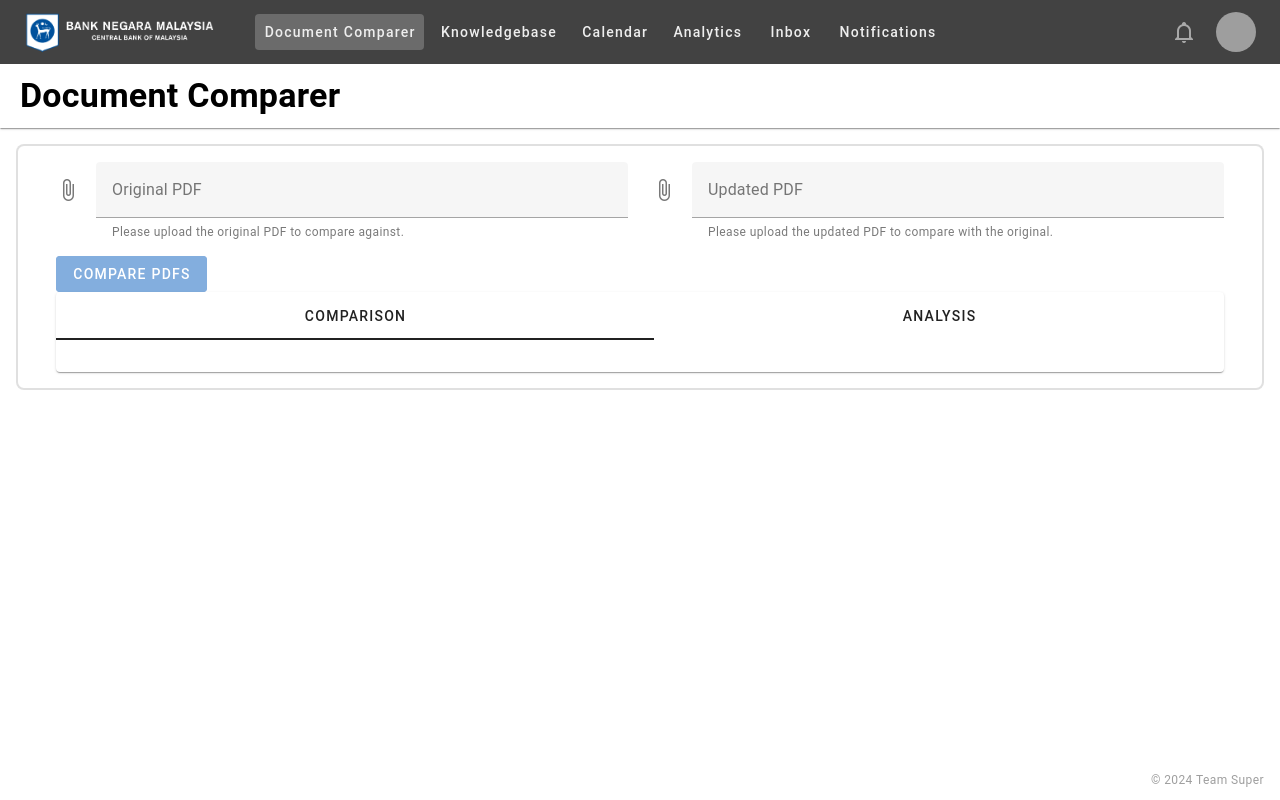
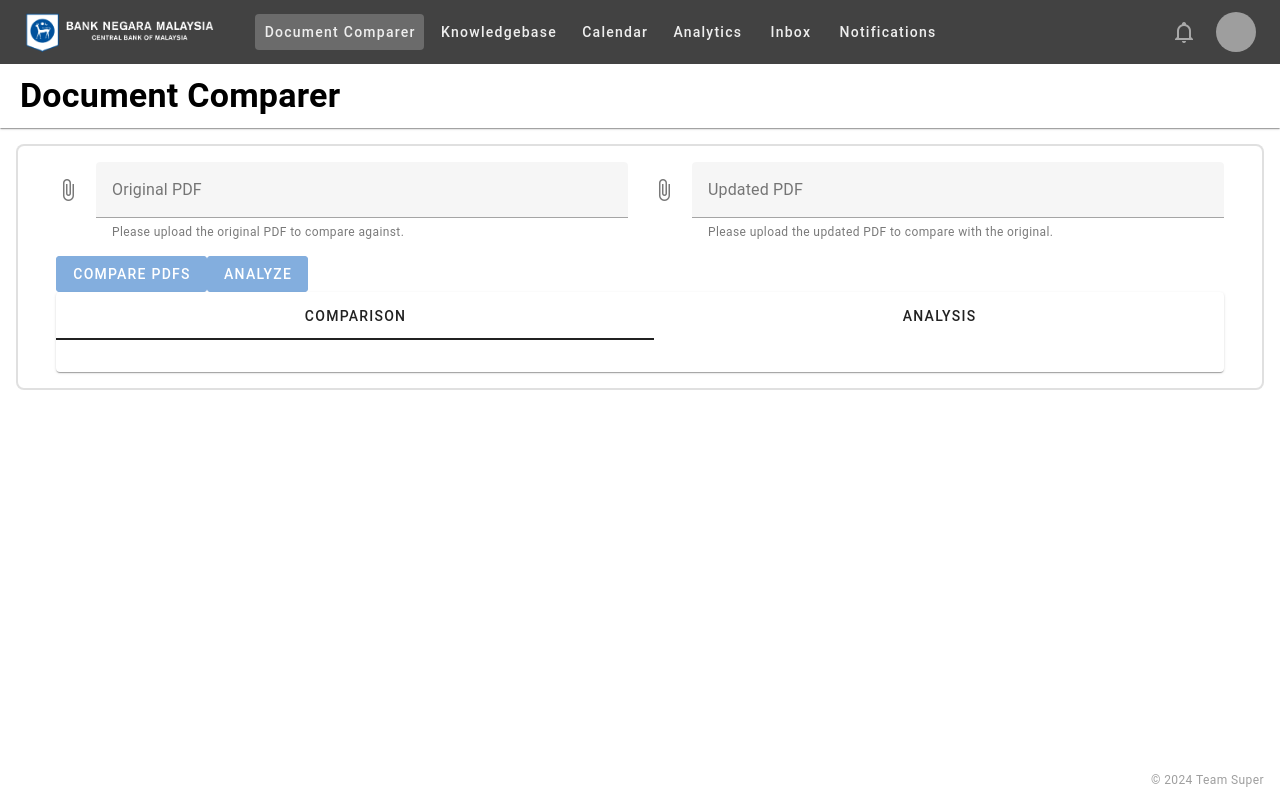
Before and after one commit to SalocinDotTEN/YTL-AI-Hackathon-Team-Super, a Vue app: page / in a window 1280 px wide. Built offline with nearby package versions, Linux system fonts and the light colour scheme; grey boxes are pictures that could not be loaded.

Commit message:
final tweaks before presentation.

```diff
--- a/src/layouts/default.vue
+++ b/src/layouts/default.vue
@@ -88,7 +88,7 @@
         { text: 'Notifications' },
       ]
 
-      const isActive = path => {
+      const isActive = (path: string) => {
         return route.path === path
       }
 
--- a/src/pages/index.vue
+++ b/src/pages/index.vue
@@ -31,6 +31,13 @@
       :loading="loading"
       @click="uploadToEndpoint"
     > Compare PDFs </v-btn>
+    <v-btn
+      class="mt-4 animate__animated animate__bounceIn"
+      color="primary"
+      :disabled="!file1 || !file2"
+      :loading="loading"
+      @click="analyze"
+    > Analyze </v-btn>
     <v-card>
       <v-tabs v-model="tab" grow>
         <v-tab value="comparison">Comparison</v-tab>
@@ -42,7 +49,7 @@
             <div v-html="comparisonResults" />
           </v-tabs-window-item>
           <v-tabs-window-item value="analysis">
-            {{ analysisSummary }}
+            <div v-html="analysisSummary" />
           </v-tabs-window-item>
         </v-tabs-window>
       </v-card-text>
@@ -128,7 +135,7 @@
         try {
           const response = await axios.get(
             // 'https://6714d38a690bf212c762a3ff.mockapi.io/tinkerers/comparison',
-            `https://puv111.app.n8n.cloud/webhook-test/upload2compareoai?Old%20doc=${file1.value.name}&New%20doc=${file2.value.name}`,
+            `https://pviinv.app.n8n.cloud/webhook/upload2compareoai?Old%20doc=${file1.value.name}&New%20doc=${file2.value.name}`,
             {
               headers: {
                 'Access-Control-Allow-Origin': '*',
@@ -144,11 +151,20 @@
           comparisonResults.value = markdownToHtmlTable(content)
           // changedSections.value = content['Changed Sections']
           // overallSummary.value = JSON.stringify(content.overall_summary)
+        } catch (error) {
+          console.error('Error uploading files:', error)
+          alert('Error uploading files. Please try again.')
+        } finally {
+          loading.value = false
+        }
+      }
 
+      const analyze = async () => {
+        loading.value = true
         try {
           const analysisResponse = await axios.get(
             // 'https://6714d38a690bf212c762a3ff.mockapi.io/tinkerers/analysis',
-              `https://puv111.app.n8n.cloud/webhook-test/analysis?Olddoc=${file1.value.name}&Newdoc=${file2.value.name}`,
+            `https://pviinv.app.n8n.cloud/webhook/analysis?Olddoc=${file1.value.name}&Newdoc=${file2.value.name}`,
             {
               headers: {
                 'Access-Control-Allow-Origin': '*',
@@ -158,16 +174,10 @@
           )
           // const analysisContent = analysisResponse.data[0]['Input 1'][0].message.content
           // analysisResults.value = analysisResponse.data[0].response.text
-            analysisSummary.value = analysisResponse.data[0].response.text
+          analysisSummary.value = markdownToHtmlTable(analysisResponse.data[0].response.text)
         } catch (error) {
           console.error('Error analyzing:', error)
           alert('Error analyzing. Please try again.')
-          } finally {
-            loading.value = false
-          }
-        } catch (error) {
-          console.error('Error uploading files:', error)
-          alert('Error uploading files. Please try again.')
         } finally {
           loading.value = false
         }
@@ -183,6 +193,7 @@
         overallSummary,
         analysisSummary,
         uploadToEndpoint,
+        analyze,
       }
     },
     data () {
```
Lines whose indentation alone changed are shown as unchanged.
